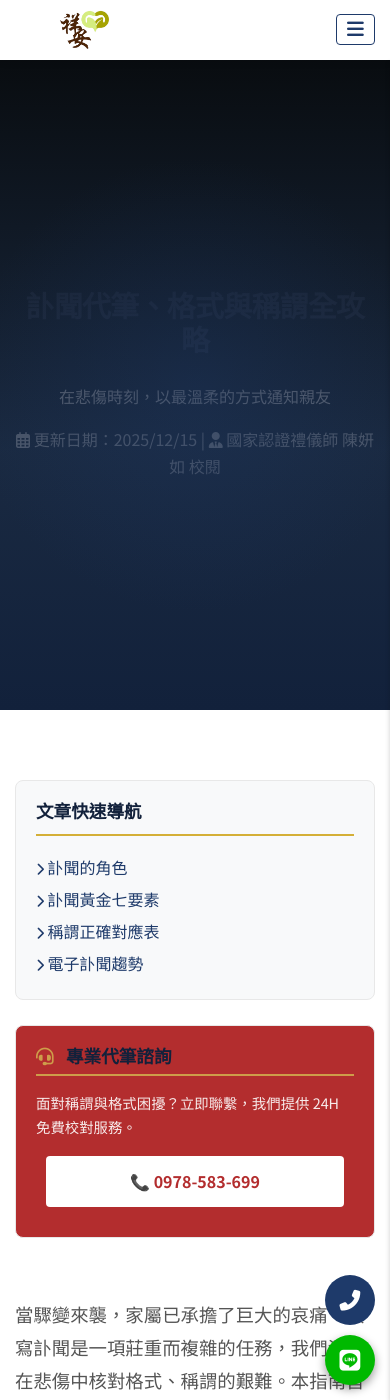
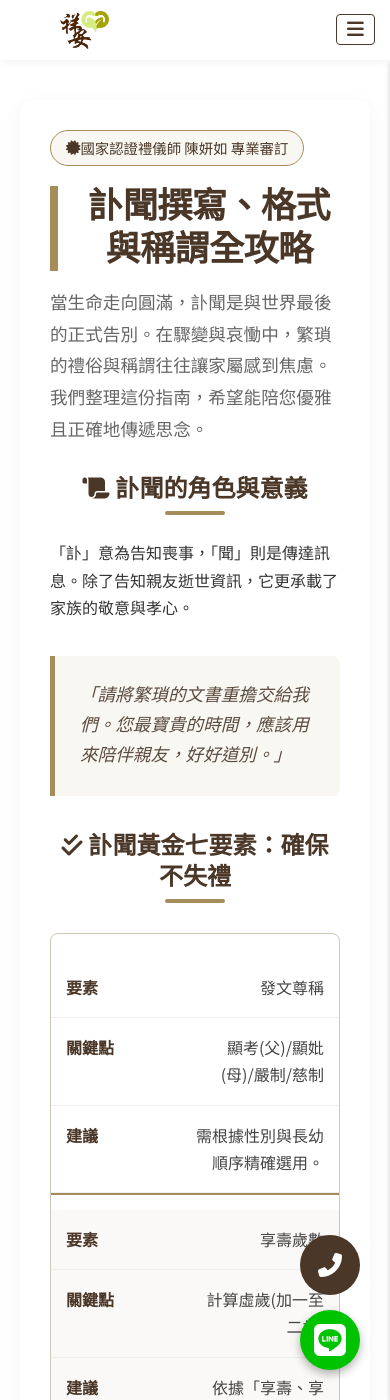
Before and after one commit to Shiangan/Shiangan, a Jekyll site: the page article-fuwen-template.html, which Jekyll copies as it is, in a window 390 px wide and 1400 px high. Built offline with Jekyll 4.4.1, drawn with Linux system fonts in a browser that asks for light colours; some web fonts are replaced; some of the changed text lies outside the part shown.

Commit message:
Update article-fuwen-template.html

```diff
--- a/article-fuwen-template.html
+++ b/article-fuwen-template.html
@@ -3,240 +3,251 @@
 <head>
     <meta charset="UTF-8">
     <meta name="viewport" content="width=device-width, initial-scale=1.0, viewport-fit=cover">
+    <meta http-equiv="X-UA-Compatible" content="IE=edge">
 
-    <title>訃聞代筆、格式與稱謂全攻略 | 祥安生命：在悲傷時刻，以最溫柔的方式通知親友</title>
-    <meta name="description" content="訃聞怎麼寫不失禮？祥安生命提供最專業的電子訃聞與紙本格式、正確稱謂範本，幫助您在悲傷中減輕負擔，確保對逝者的最後一份敬意圓滿無誤。">
+    <title>訃聞撰寫指南：格式、稱謂與電子訃聞全攻略 | 祥安生命：暖心代筆，圓滿告別</title>
+    <meta name="description" content="訃聞怎麼寫不失禮？祥安生命提供最專業的格式範本、正確稱謂對應表。由國家認證禮儀師陳妍如親自校閱，提供24H免費代筆與校對，確保告別時刻莊重無誤。">
     <link rel="canonical" href="https://24hour.xn--kpry57d/Shiangan/article-fuwen-template.html">
 
-    <link rel="preload" href="css/style.css" as="style">
     <link rel="stylesheet" href="css/style.css">
     <link rel="stylesheet" href="https://cdnjs.cloudflare.com/ajax/libs/font-awesome/6.5.1/css/all.min.css">
-    <link href="https://fonts.googleapis.com/css2?family=Noto+Serif+TC:wght@400;700;900&family=Noto+Sans+TC:wght@300;400;700&display=swap" rel="stylesheet">
-
-    <script type="application/ld+json">
-    {
-      "@context": "https://schema.org",
-      "@type": "Article",
-      "headline": "訃聞代筆、格式與稱謂全攻略",
-      "image": "https://24hour.xn--kpry57d/Shiangan/images/blog-process-fuwen-cover.jpg",
-      "author": {
-        "@type": "Person",
-        "name": "陳妍如",
-        "jobTitle": "國家認證禮儀師"
-      },
-      "publisher": {
-        "@type": "Organization",
-        "name": "祥安生命",
-        "logo": { "@type": "ImageObject", "url": "https://24hour.xn--kpry57d/Shiangan/images/logo.png" }
-      },
-      "datePublished": "2025-12-15"
-    }
-    </script>
+    <link href="https://fonts.googleapis.com/css2?family=Noto+Serif+TC:wght@600;700;900&family=Noto+Sans+TC:wght@300;400;700&display=swap" rel="stylesheet">
 
     <style>
-        /* 訃聞專屬增強樣式 */
-        .single-post-layout { display: flex; gap: 40px; margin-top: 30px; }
-        .article-content { flex-grow: 1; max-width: 850px; }
-        .sidebar { flex-shrink: 0; width: 300px; position: sticky; top: 100px; height: fit-content; }
+        :root {
+            --primary-color: #4a3728; /* 深檀木色替代紅色 */
+            --accent-color: #a68b5b;  /* 古銅金 */
+            --bg-soft: #f9f7f2;
+            --text-dark: #333;
+        }
 
-        /* 響應式表格系統 */
-        .responsive-table { margin: 25px 0; border-radius: 8px; overflow: hidden; box-shadow: 0 4px 12px rgba(0,0,0,0.08); }
-        table { width: 100%; border-collapse: collapse; background: #fff; }
-        th { background: #b32d2e; color: #fff; padding: 15px; text-align: left; }
-        td { padding: 15px; border-bottom: 1px solid #eee; font-size: 0.95rem; }
-        .warning-text { color: #dc3545; font-weight: 700; padding: 15px; background: #fff5f5; border-radius: 4px; border-left: 4px solid #dc3545; }
-        .empathy-quote { border-left: 5px solid #d4af37; padding: 20px; background: #fdfaf5; font-style: italic; margin: 30px 0; font-family: 'Noto Serif TC', serif; }
+        /* 佈局樣式 */
+        .single-post-layout { display: flex; gap: 40px; margin: 40px auto; max-width: 1200px; padding: 0 20px; }
+        .article-content { flex: 1; min-width: 0; background: #fff; padding: 30px; border-radius: 12px; box-shadow: 0 5px 20px rgba(0,0,0,0.05); }
+        .sidebar { width: 320px; flex-shrink: 0; }
+        .sidebar-inner { position: sticky; top: 100px; }
 
-        /* 行動端優化：表格轉卡片 */
-        @media (max-width: 900px) {
+        /* 文章標題與 Meta */
+        .post-header h1 { font-family: 'Noto Serif TC', serif; color: var(--primary-color); font-size: 2.2rem; margin-bottom: 15px; border-left: 8px solid var(--accent-color); padding-left: 20px; }
+        .expert-badge { display: inline-flex; align-items: center; background: var(--bg-soft); padding: 5px 15px; border-radius: 50px; font-size: 0.9rem; color: var(--primary-color); border: 1px solid var(--accent-color); margin-bottom: 20px; }
+
+        /* 響應式表格：莊重版 */
+        .responsive-table { margin: 30px 0; border-radius: 8px; overflow: hidden; border: 1px solid #d1c7b7; }
+        table { width: 100%; border-collapse: collapse; }
+        th { background: var(--primary-color); color: #fff; padding: 18px 15px; text-align: left; letter-spacing: 1px; }
+        td { padding: 16px 15px; border-bottom: 1px solid #eee; color: #444; }
+        tr:nth-child(even) { background: #faf9f7; }
+
+        /* 引用與提醒 */
+        .empathy-quote { border-left: 5px solid var(--accent-color); padding: 25px; background: var(--bg-soft); font-style: italic; margin: 35px 0; font-family: 'Noto Serif TC', serif; font-size: 1.1rem; color: #5a4b3f; }
+        .warning-text { color: #856404; background-color: #fff3cd; border: 1px solid #ffeeba; padding: 15px; border-radius: 6px; margin: 20px 0; font-weight: 700; }
+
+        /* Footer 強化樣式 */
+        .footer-grid { display: grid; grid-template-columns: repeat(auto-fit, minmax(250px, 1fr)); gap: 40px; padding: 60px 0; border-top: 1px solid #444; }
+        .footer-block h4 { color: var(--accent-color); margin-bottom: 20px; font-size: 1.2rem; position: relative; padding-bottom: 10px; }
+        .footer-block h4::after { content: ''; position: absolute; left: 0; bottom: 0; width: 40px; height: 2px; background: var(--accent-color); }
+        .footer-block ul { list-style: none; padding: 0; }
+        .footer-block ul li { margin-bottom: 12px; }
+        .footer-block ul li a { color: #ccc; text-decoration: none; transition: 0.3s; font-size: 0.95rem; }
+        .footer-block ul li a:hover { color: var(--accent-color); padding-left: 5px; }
+
+        @media (max-width: 992px) {
             .single-post-layout { flex-direction: column; }
-            .sidebar { width: 100%; order: -1; position: static; }
-
-            .responsive-table table, .responsive-table thead, .responsive-table tbody, .responsive-table th, .responsive-table td, .responsive-table tr {
-                display: block;
-            }
+            .sidebar { width: 100%; }
+            .responsive-table table, thead, tbody, th, td, tr { display: block; }
             .responsive-table thead { display: none; }
-            .responsive-table tr { margin-bottom: 15px; border: 1px solid #eee; }
+            .responsive-table tr { border-bottom: 2px solid var(--accent-color); margin-bottom: 15px; }
             .responsive-table td { text-align: right; padding-left: 50%; position: relative; }
-            .responsive-table td::before {
-                content: attr(data-label);
-                position: absolute; left: 15px; width: 45%; text-align: left; font-weight: 700; color: #b32d2e;
-            }
+            .responsive-table td::before { content: attr(data-label); position: absolute; left: 15px; width: 45%; text-align: left; font-weight: 700; color: var(--primary-color); }
         }
     </style>
 </head>
 
-<body class="js-loading">
-
+<body>
     <header class="main-header" role="banner">
         <div class="header-container container">
             <div class="logo">
-                <a href="index.html"><img src="images/logo.png" alt="祥安生命" class="site-logo"></a>
+                <a href="index.html"><img src="images/logo.png" alt="祥安生命有限公司" class="site-logo"></a>
             </div>
             <nav class="main-nav" id="main-nav">
-                <ul>
+                <ul role="menubar">
                     <li><a href="index.html">首頁</a></li>
-                    <li><a href="about.html">關於我們</a></li>
-                    <li><a href="plans.html">費用透明方案</a></li>
+                    <li><a href="about.html">關於祥安</a></li>
+                    <li><a href="services.html">服務項目</a></li>
+                    <li><a href="plans.html">費用方案</a></li>
                     <li><a href="blog.html">治喪百科</a></li>
-                    <li class="contact-nav"><a href="tel:+886978583699">24H 專線</a></li>
                 </ul>
             </nav>
-            <button class="menu-toggle"><i class="fas fa-bars"></i></button>
+            <button class="menu-toggle" aria-label="切換選單"><i class="fas fa-bars"></i></button>
         </div>
     </header>
 
-    <main role="main">
-        <section class="hero-section text-center small-hero" style="background-color: #2c3e50; padding: 60px 0; color: #fff;">
-            <div class="container">
-                <h1 class="main-title" style="font-family: 'Noto Serif TC';">訃聞代筆、格式與稱謂全攻略</h1>
-                <p>在悲傷時刻，以最溫柔的方式通知親友</p>
-                <div class="article-meta" style="margin-top: 15px; opacity: 0.8;">
-                    <span><i class="far fa-calendar-alt"></i> 更新日期：2025/12/15</span> | <span><i class="fas fa-user-tie"></i> 國家認證禮儀師 陳妍如 校閱</span>
-                </div>
-            </div>
-        </section>
-
-        <section class="container-v-padding">
-            <div class="container single-post-layout">
-
-                <aside class="sidebar">
-                    <div class="sidebar-block" style="background: #f8f9fa; padding: 20px; border-radius: 8px;">
-                        <h4 style="border-bottom: 2px solid #d4af37; padding-bottom: 10px;">文章快速導航</h4>
-                        <ul style="list-style: none; padding: 0; line-height: 2;">
-                            <li><a href="#section-1"><i class="fas fa-chevron-right" style="font-size: 0.8rem;"></i> 訃聞的角色</a></li>
-                            <li><a href="#section-2"><i class="fas fa-chevron-right" style="font-size: 0.8rem;"></i> 訃聞黃金七要素</a></li>
-                            <li><a href="#section-3"><i class="fas fa-chevron-right" style="font-size: 0.8rem;"></i> 稱謂正確對應表</a></li>
-                            <li><a href="#section-4"><i class="fas fa-chevron-right" style="font-size: 0.8rem;"></i> 電子訃聞趨勢</a></li>
-                        </ul>
-                    </div>
-
-                    <div class="sidebar-block emergency-contact-box" style="margin-top: 25px; background: #b32d2e; color: #fff; padding: 20px; border-radius: 8px;">
-                        <h4><i class="fas fa-headset"></i> 專業代筆諮詢</h4>
-                        <p style="font-size: 0.9rem; opacity: 0.9;">面對稱謂與格式困擾？立即聯繫，我們提供 24H 免費校對服務。</p>
-                        <a href="tel:0978583699" class="cta-button" style="background: #fff; color: #b32d2e; display: block; text-align: center; padding: 10px; border-radius: 4px; font-weight: 700; text-decoration: none;">📞 0978-583-699</a>
-                    </div>
-                </aside>
-
+    <main>
+        <div class="single-post-layout">
             <div class="article-content">
-                    <article class="blog-post">
+                <article>
                     <header class="post-header">
-                            <p style="font-size: 1.15rem; color: #555; line-height: 1.8;">
-                                當驟變來襲，家屬已承擔了巨大的哀痛。撰寫訃聞是一項莊重而複雜的任務，我們深知在悲傷中核對格式、稱謂的艱難。本指南旨在減輕您的負擔，確保這份最後的告別體面圓滿。
+                        <div class="expert-badge"><i class="fas fa-certificate"></i> 國家認證禮儀師 陳妍如 專業審訂</div>
+                        <h1>訃聞撰寫、格式與稱謂全攻略</h1>
+                        <p style="font-size: 1.1rem; color: #666; line-height: 1.8;">
+                            當生命走向圓滿，訃聞是與世界最後的正式告別。在驟變與哀慟中，繁瑣的禮俗與稱謂往往讓家屬感到焦慮。我們整理這份指南，希望能陪您優雅且正確地傳遞思念。
                         </p>
                     </header>
 
-                        <div class="post-body">
-                            <h2 id="section-1"><i class="fas fa-feather-alt"></i> 不只是通知：訃聞的深層意義</h2>
-                            <p>在禮儀文化中，訃聞不僅是告知變故與傳達時程，更是透過內文稱謂確立家屬與逝者間的親屬倫理。這是一份對外的正式文書，代表著家族的嚴謹與對逝者的敬意。</p>
-
+                    <div class="post-body" style="margin-top: 30px;">
+                        <h2 id="section-1" style="color: var(--primary-color);"><i class="fas fa-scroll"></i> 訃聞的角色與意義</h2>
+                        <p>「訃」意為告知喪事，「聞」則是傳達訊息。除了告知親友逝世資訊，它更承載了家族的敬意與孝心。</p>
                         <blockquote class="empathy-quote">
-                                「請將撰寫的重擔交給我們。您最寶貴的時間，應該用來陪伴家人。」
+                            「請將繁瑣的文書重擔交給我們。您最寶貴的時間，應該用來陪伴親友，好好道別。」
                         </blockquote>
 
-                            <h2 id="section-2"><i class="fas fa-list-check"></i> 訃聞黃金七要素：確保訊息完整</h2>
+                        <h2 id="section-2" style="color: var(--primary-color);"><i class="fas fa-check-double"></i> 訃聞黃金七要素：確保不失禮</h2>
                         <div class="responsive-table">
                             <table>
                                 <thead>
                                     <tr>
                                         <th>要素</th>
                                         <th>內容關鍵點</th>
-                                            <th>錯誤範例</th>
+                                        <th>祥安專業建議</th>
                                     </tr>
                                 </thead>
                                 <tbody>
                                     <tr>
                                         <td data-label="要素">發文尊稱</td>
-                                            <td data-label="關鍵點">嚴制（父）/ 慈制（母）</td>
-                                            <td data-label="錯誤範例">僅寫「媽媽過世」</td>
+                                        <td data-label="關鍵點">顯考(父)/顯妣(母)/嚴制/慈制</td>
+                                        <td data-label="建議">需根據性別與長幼順序精確選用。</td>
                                     </tr>
                                     <tr>
-                                            <td data-label="要素">逝者資訊</td>
-                                            <td data-label="關鍵點">姓名、享壽（虛歲）、生歿日期</td>
-                                            <td data-label="錯誤範例">虛實歲混用導致享年錯誤</td>
+                                        <td data-label="要素">享壽歲數</td>
+                                        <td data-label="關鍵點">計算虛歲(加一至二歲)</td>
+                                        <td data-label="建議">依據「享壽、享年、得年」精確對應。</td>
                                     </tr>
                                     <tr>
                                         <td data-label="要素">治喪時地</td>
-                                            <td data-label="關鍵點">告別式準確廳別、日期、時間</td>
-                                            <td data-label="錯誤範例">未寫明農曆日期</td>
+                                        <td data-label="關鍵點">家祭、公祭時間與殯儀館廳別</td>
+                                        <td data-label="建議">務必加註農曆日期避免混淆。</td>
                                     </tr>
                                 </tbody>
                             </table>
                         </div>
 
-                            <h2 id="section-3"><i class="fas fa-users-rectangle"></i> 家屬自稱與逝者尊稱對應表</h2>
+                        <h2 id="section-3" style="color: var(--primary-color);"><i class="fas fa-users-viewfinder"></i> 家屬自稱與逝者稱謂對應</h2>
                         <div class="responsive-table">
                             <table>
                                 <thead>
                                     <tr>
                                         <th>逝者身份</th>
-                                            <th>家屬自稱 (發文者)</th>
-                                            <th>內文尊稱</th>
+                                        <th>家屬自稱</th>
+                                        <th>內文尊稱範例</th>
                                     </tr>
                                 </thead>
                                 <tbody>
                                     <tr>
                                         <td data-label="身份">父親</td>
-                                            <td data-label="自稱">孤哀子 / 孤哀女</td>
-                                            <td data-label="尊稱">顯考</td>
+                                        <td data-label="自稱">孤子 / 孤女</td>
+                                        <td data-label="範例">顯考 王公諱建民府君</td>
                                     </tr>
                                     <tr>
                                         <td data-label="身份">母親</td>
-                                            <td data-label="自稱">孤哀子 / 孤哀女</td>
-                                            <td data-label="尊稱">顯妣</td>
+                                        <td data-label="自稱">哀子 / 哀女</td>
+                                        <td data-label="範例">顯妣 王母林氏夫人</td>
                                     </tr>
                                     <tr>
-                                            <td data-label="身份">丈夫</td>
-                                            <td data-label="自稱">妻（或 護喪妻）</td>
-                                            <td data-label="尊稱">先夫</td>
-                                        </tr>
-                                        <tr>
-                                            <td data-label="身份">妻子</td>
-                                            <td data-label="自稱">夫</td>
-                                            <td data-label="尊稱">先室</td>
+                                        <td data-label="身份">夫/妻</td>
+                                        <td data-label="自稱">妻 / 夫</td>
+                                        <td data-label="範例">先夫 / 先室</td>
                                     </tr>
                                 </tbody>
                             </table>
                         </div>
                         <div class="warning-text">
-                                <i class="fas fa-exclamation-triangle"></i> 特別提醒：傳統稱謂極為複雜，例如「未婚子女」與「出嫁子女」在部分習俗中寫法不同。建議與專業禮儀師確認。
+                            <i class="fas fa-exclamation-triangle"></i> 特別提醒：現代與傳統稱謂在「未婚女兒」與「女婿」的排序上有許多細微差別，若不確定請聯繫我們免費諮詢。
                         </div>
 
-                            <h2 id="section-4"><i class="fas fa-mobile-alt"></i> 電子訃聞：現代效率與人情味</h2>
-                            <p>現代趨勢已轉向 <strong>電子訃聞 (E-Fu Wen)</strong>，其具備即時更新、內建 Google Map 導航與快速傳遞的優點。我們建議對長輩保留紙本，對年輕朋友則使用電子版，雙管齊下最為圓滿。</p>
+                        <h2 id="section-4" style="color: var(--primary-color);"><i class="fas fa-qrcode"></i> 電子訃聞：環保與導航的優點</h2>
+                        <p>現代治喪講求效率。電子訃聞不僅可以即時更正資訊，還能直接嵌入 Google 地圖導航，讓親友能精準抵達會場，不再因找尋廳別而困擾。</p>
 
-                            <footer class="post-footer" style="margin-top: 50px; background: #fdfaf5; padding: 30px; border-radius: 8px; text-align: center;">
-                                <h3>將專業交給我們，您只需安心告別</h3>
-                                <p>祥安生命提供 24 小時禮儀代筆服務，確保稱謂無誤、格式莊重。</p>
-                                <a href="tel:0978583699" class="cta-button primary" style="font-size: 1.3rem; padding: 15px 40px;">☎️ 撥打：0978-583-699</a>
-                            </footer>
+                        <div class="cta-banner" style="background: var(--primary-color); color: #fff; padding: 40px; border-radius: 12px; text-align: center; margin-top: 50px;">
+                            <h3>需要 24 小時專業代筆服務？</h3>
+                            <p style="margin-bottom: 25px;">讓禮儀師為您把關每一個文字細節。</p>
+                            <a href="tel:+886978583699" style="background: var(--accent-color); color: #fff; padding: 15px 40px; border-radius: 50px; font-weight: 700; text-decoration: none; font-size: 1.2rem;">📞 即刻撥打：0978-583-699</a>
+                        </div>
                     </div>
                 </article>
             </div>
+
+            <aside class="sidebar">
+                <div class="sidebar-inner">
+                    <div style="background: #fff; padding: 25px; border-radius: 12px; border: 1px solid var(--accent-color); margin-bottom: 25px;">
+                        <h4 style="color: var(--primary-color); border-bottom: 1px solid #eee; padding-bottom: 10px;">📋 快速指南</h4>
+                        <ul style="list-style: none; padding: 0; line-height: 2.2; font-size: 0.95rem;">
+                            <li><a href="#section-1" style="color: #666;">訃聞的角色意義</a></li>
+                            <li><a href="#section-2" style="color: #666;">撰寫黃金七要素</a></li>
+                            <li><a href="#section-3" style="color: #666;">稱謂對應速查表</a></li>
+                            <li><a href="#section-4" style="color: #666;">電子訃聞應用建議</a></li>
+                        </ul>
                     </div>
-        </section>
+
+                    <div style="background: var(--primary-color); color: #fff; padding: 25px; border-radius: 12px; text-align: center;">
+                        <img src="images/certified-badge.png" alt="國家認證" style="width: 80px; margin-bottom: 15px;">
+                        <h4>祥安生命有限公司</h4>
+                        <p style="font-size: 0.85rem; opacity: 0.8;">政府核准甲級立案<br>國家認證禮儀師全程守護</p>
+                    </div>
+                </div>
+            </aside>
+        </div>
     </main>
 
-    <footer role="contentinfo" style="background: #333; color: #fff; padding: 40px 0; margin-top: 60px;">
-        <div class="container text-center">
-            <p>祥安生命有限公司 © <span id="current-year"></span> | 國家認證禮儀師專業服務</p>
-            <div style="font-size: 0.85rem; opacity: 0.7;">
-                <a href="about.html" style="color: #fff;">關於我們</a> | <a href="privacy.html" style="color: #fff;">隱私權政策</a>
+    <footer style="background: #222; color: #eee; padding: 60px 0 20px 0;">
+        <div class="container footer-grid">
+            <div class="footer-block">
+                <h4>專業生命禮儀服務</h4>
+                <ul>
+                    <li><a href="services.html#buddhist-taoist">中式禮儀 (佛教/道教)</a></li>
+                    <li><a href="services.html#western-etiquette">西式禮儀 (基督/天教)</a></li>
+                    <li><a href="services.html#eco-burial">環保葬/樹葬/花葬專區</a></li>
+                    <li><a href="services.html#customized-etiquette">客製化禮儀服務</a></li>
+                </ul>
             </div>
+            <div class="footer-block">
+                <h4>塔位指引與百科</h4>
+                <ul>
+                    <li><a href="ta-wei-he-fa-xing-query-guide.html">🛡️ 塔位合法性防詐指南</a></li>
+                    <li><a href="ta-wei-choice-guide.html">🏞️ 靈骨塔位選擇指南</a></li>
+                    <li><a href="jin-ta-process-details.html">🔔 晉塔與安葬流程</a></li>
+                    <li><a href="blog.html#law-guide">⚖️ 殯葬法規與補助金申請</a></li>
+                </ul>
+            </div>
+            <div class="footer-block">
+                <h4>24H 服務與聯繫</h4>
+                <p style="font-size: 1.5rem; color: var(--accent-color); font-weight: 900;">
+                    <a href="tel:+886978583699" style="color: inherit; text-decoration: none;">0978-583-699</a>
+                </p>
+                <p style="font-size: 0.9rem; margin-top: 10px;">
+                    地址：新北市三重區永福街135巷13號<br>
+                    信箱：service@24hour.tw
+                </p>
+                <div style="margin-top: 20px;">
+                    <a href="https://line.me/ti/p/@yourid" style="color:#fff; font-size: 1.5rem; margin-right: 15px;"><i class="fab fa-line"></i></a>
+                    <a href="#" style="color:#fff; font-size: 1.5rem;"><i class="fab fa-facebook"></i></a>
+                </div>
+            </div>
+        </div>
+        <div class="container" style="text-align: center; border-top: 1px solid #444; padding-top: 30px; margin-top: 30px; font-size: 0.85rem; opacity: 0.7;">
+            <p>祥安生命有限公司 © <span id="current-year"></span> | 甲級立案 | 隱私權政策 | 網頁設計：祥安資訊小組</p>
         </div>
     </footer>
 
-    <div class="floating-cta">
-        <a href="tel:0978583699" class="cta-btn phone"><i class="fas fa-phone-alt"></i></a>
-        <a href="https://line.me/ti/p/@yourid" class="cta-btn line"><i class="fab fa-line"></i></a>
+    <div class="floating-cta" style="position: fixed; bottom: 30px; right: 30px; display: flex; flex-direction: column; gap: 15px; z-index: 1000;">
+        <a href="tel:+886978583699" style="background: var(--primary-color); color:#fff; width: 60px; height: 60px; border-radius: 50%; display: flex; align-items: center; justify-content: center; font-size: 1.5rem; box-shadow: 0 4px 10px rgba(0,0,0,0.3);"><i class="fas fa-phone-alt"></i></a>
+        <a href="https://line.me/ti/p/@yourid" style="background: #00c300; color:#fff; width: 60px; height: 60px; border-radius: 50%; display: flex; align-items: center; justify-content: center; font-size: 2rem; box-shadow: 0 4px 10px rgba(0,0,0,0.3);"><i class="fab fa-line"></i></a>
     </div>
 
     <script>
         document.addEventListener('DOMContentLoaded', function() {
-            document.body.classList.remove('js-loading');
             document.getElementById('current-year').textContent = new Date().getFullYear();
 
-            // 手機選單控制
+            // 行動端選單切換
             document.querySelector('.menu-toggle').addEventListener('click', function() {
                 document.getElementById('main-nav').classList.toggle('show');
             });
```
Lines whose indentation alone changed are shown as unchanged.
